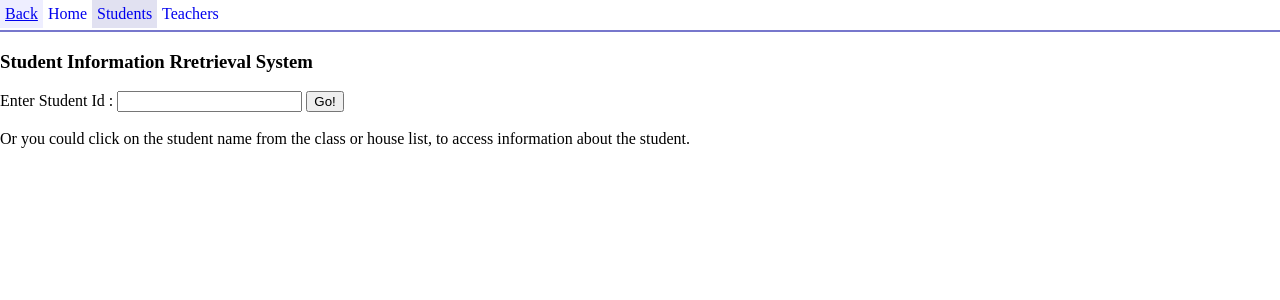
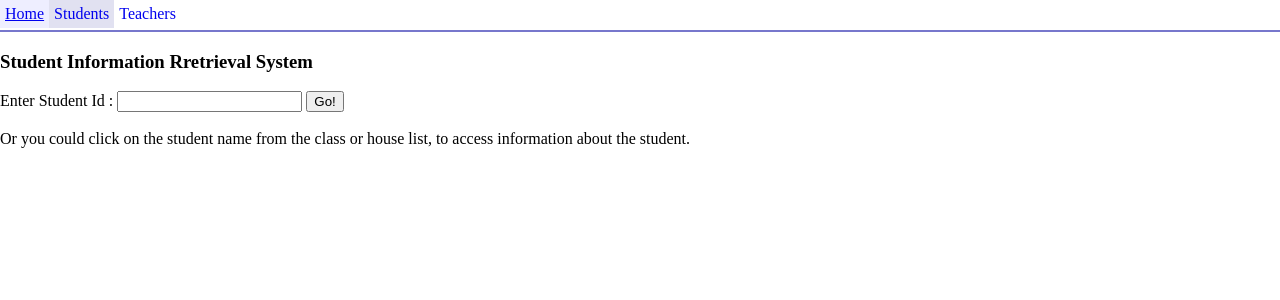
Before and after one commit to seekshiva/Marks, a PHP site: page /student.php in a window 1280 px wide. Shown: the top 300 px of the page. Run offline with PHP 8.4, Linux system fonts and the light colour scheme.

Commit message:
removed the 'Back' button from 2 pages

```diff
--- a/student.php
+++ b/student.php
@@ -6,7 +6,7 @@
 </head>
 <body>
 <div id="menu">
-    <a href="javascript:history.back(1)">Back</a><a href="./">Home</a><a style="background-color:#e1e1f1; " href="./student.php">Students</a><a href="./teachers.php">Teachers</a>
+    <a href="./">Home</a><a style="background-color:#e1e1f1; " href="./student.php">Students</a><a href="./teachers.php">Teachers</a>
 </div>
 <?php
 include("connect.php");
--- a/teachers.php
+++ b/teachers.php
@@ -15,7 +15,7 @@ if(isset($_GET['teacher'])) {
 </head>
 <body>
 <div id="menu">
-    <a href="javascript:history.back(1)">Back</a><a href="./">Home</a><a href="./student.php">Students</a><a style="background-color:#e1e1f1; " href="./teachers.php">Teachers</a>
+    <a href="./">Home</a><a href="./student.php">Students</a><a style="background-color:#e1e1f1; " href="./teachers.php">Teachers</a>
 </div>
 <?php
 
```
